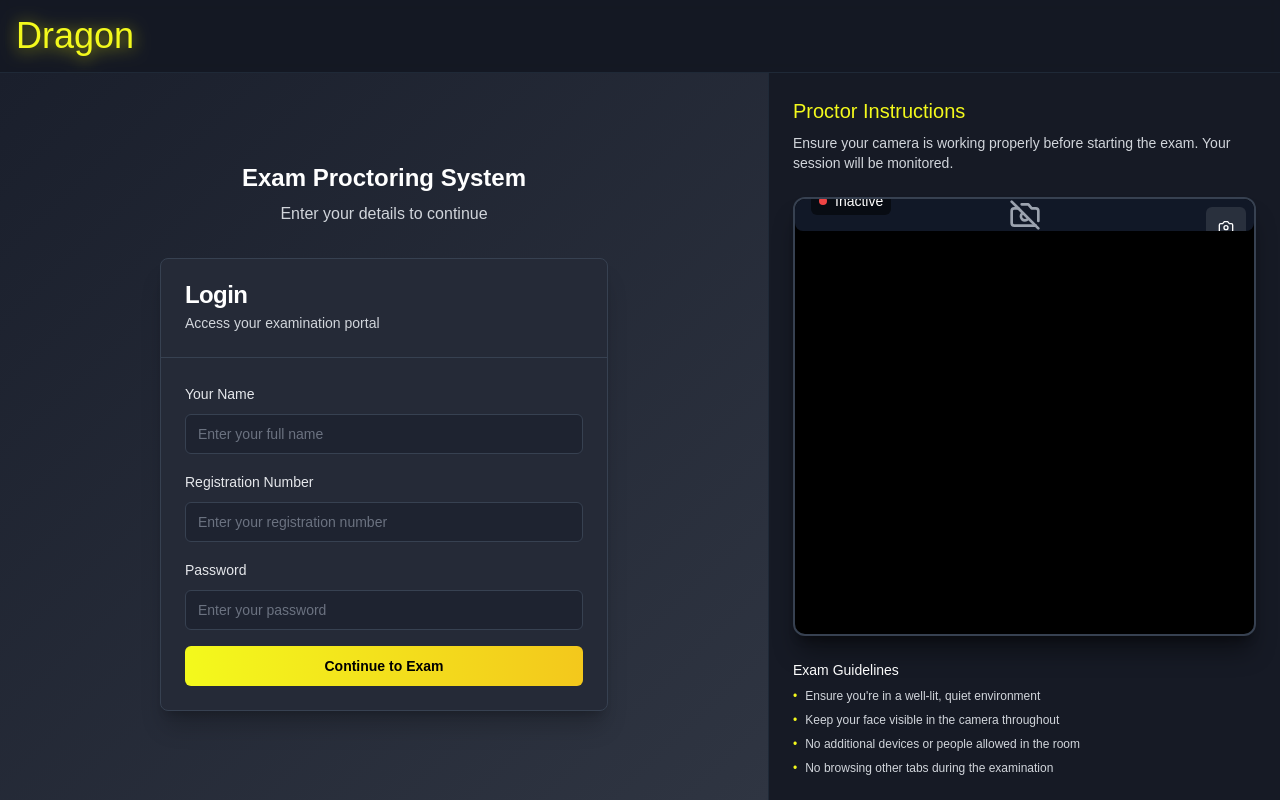
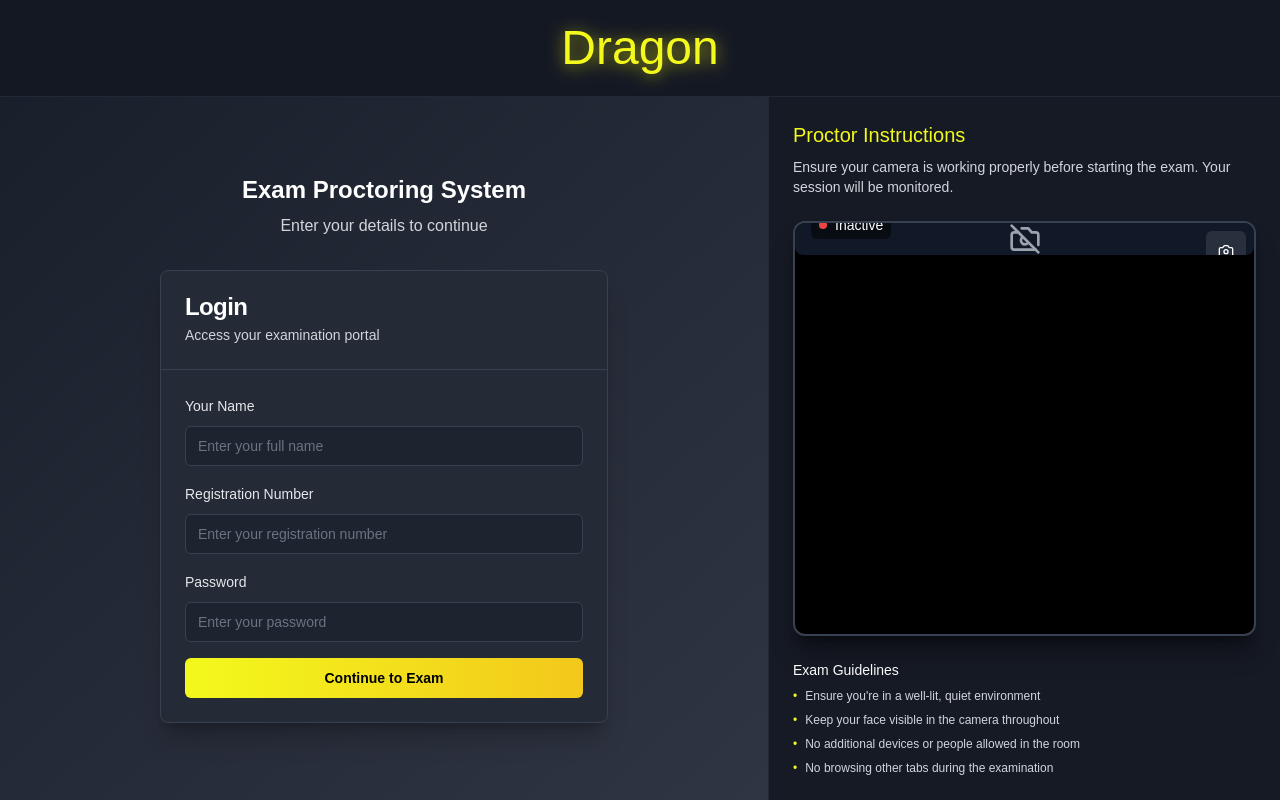
Before and after one commit to AbhinavG2004/dragon-proctor, a React (Vite) app: page / in a window 1280 px wide. Built offline with nearby package versions, Linux system fonts and the light colour scheme; a web font is replaced by a local one.

Commit message:
Center Dragon logo
Centers the Dragon logo and ensures consistent font and style.

```diff
--- a/src/components/Header.tsx
+++ b/src/components/Header.tsx
@@ -8,14 +8,16 @@ const Header = () => {
 
   return (
     <header className="flex items-center justify-between bg-[#1A1F2C] border-b border-gray-800 p-4 sticky top-0 z-50 shadow-md backdrop-blur-sm">
-      <div className="flex items-center gap-2">
+      <div className="flex-1"></div>
+
+      <div className="flex items-center justify-center flex-1">
         <Link to="/" className="flex items-center gap-2">
           <span className="font-super-comic text-3xl text-[#f3f91c] drop-shadow-[0_2px_8px_rgba(255,255,0,0.6)]">Dragon</span>
           <span className="text-xs font-satoshi bg-[#f3f91c]/10 text-[#f3f91c] px-2 py-1 rounded">Proctor</span>
         </Link>
       </div>
 
-      <div className="flex items-center gap-4">
+      <div className="flex items-center gap-4 flex-1 justify-end">
         {user && (
           <div className="text-sm text-right text-white">
             <div className="font-medium">{user.name}</div>
--- a/src/pages/Index.tsx
+++ b/src/pages/Index.tsx
@@ -47,8 +47,8 @@ const Index = () => {
 
   return (
     <div className="min-h-screen flex flex-col bg-[#1A1F2C] text-white">
-      <header className="border-b border-gray-800 p-4 bg-black/20 backdrop-blur-sm">
-        <h1 className="font-super-comic text-4xl text-[#f3f91c] drop-shadow-[0_2px_8px_rgba(255,255,0,0.6)]">Dragon</h1>
+      <header className="border-b border-gray-800 p-6 bg-black/20 backdrop-blur-sm flex justify-center items-center">
+        <h1 className="font-super-comic text-5xl text-[#f3f91c] drop-shadow-[0_2px_8px_rgba(255,255,0,0.6)]">Dragon</h1>
       </header>
 
       <main className="flex-1 flex flex-col md:flex-row">
```
